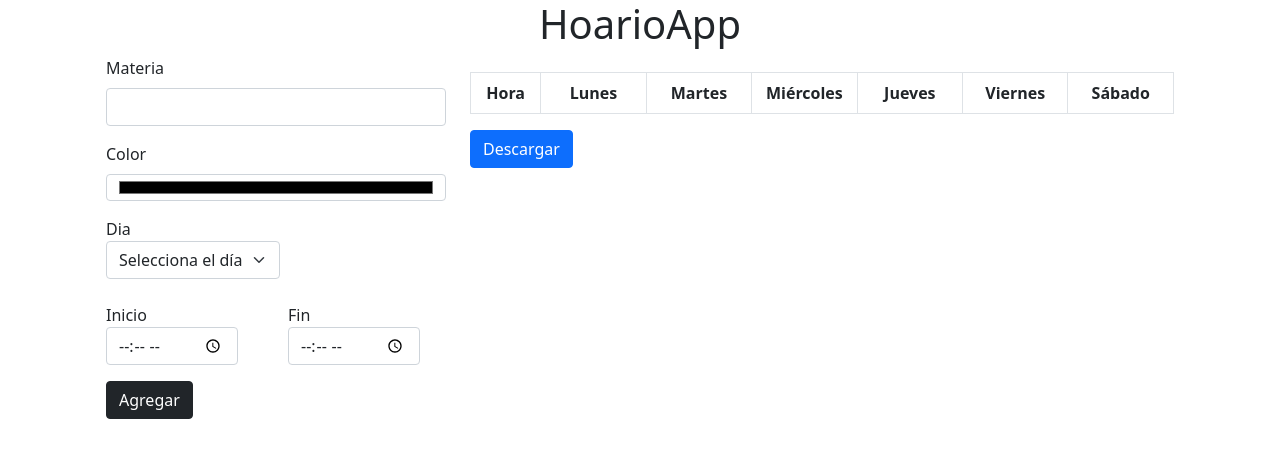
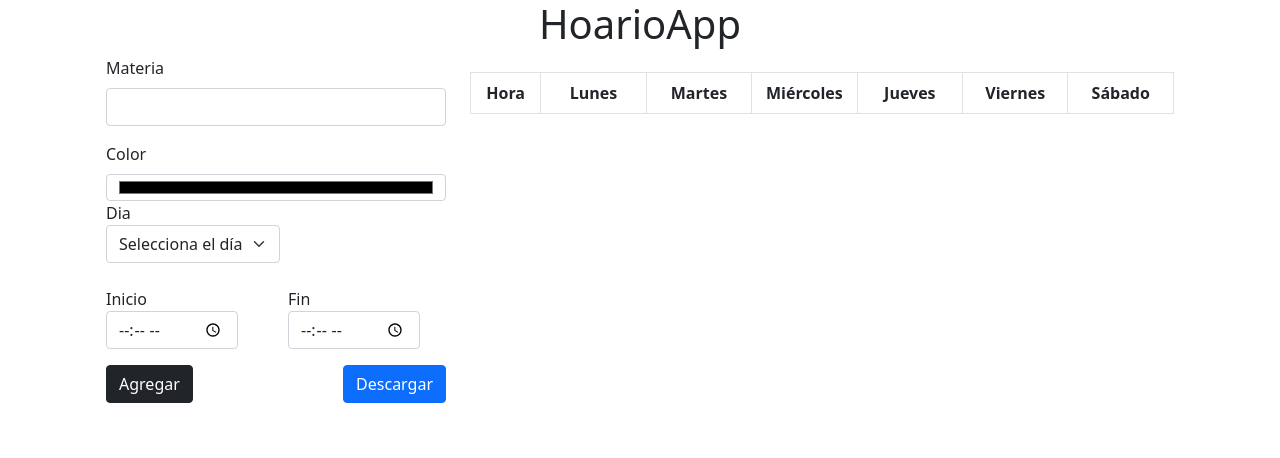
Before and after one commit to RodriGandaH/generadorDeHorario, a Vue app: page / in a window 1280 px wide. Shown: the top 458 px of the page. Built offline with nearby package versions, Linux system fonts and the light colour scheme.

Commit message:
cambiando de lugar boton descargar

```diff
--- a/src/App.vue
+++ b/src/App.vue
@@ -113,7 +113,7 @@ const exportarTabla = () => {
                         id="materia"
                     />
                 </div>
-                <div class="mb-3">
+                <div class="">
                     <label for="color" class="form-label">Color</label>
                     <input
                         v-model.trim="color"
@@ -165,7 +165,12 @@ const exportarTabla = () => {
                         </label>
                     </div>
                 </div>
-                <button type="submit" class="btn btn-dark">Agregar</button>
+                <div class="mt-3 d-flex justify-content-between">
+                    <button type="submit" class="btn btn-dark">Agregar</button>
+                    <a class="btn btn-primary" @click="exportarTabla"
+                        >Descargar</a
+                    >
+                </div>
             </form>
         </div>
 
@@ -200,11 +205,6 @@ const exportarTabla = () => {
                     </tr>
                 </tbody>
             </table>
-            <div class="mt-3">
-                <button class="btn btn-primary" @click="exportarTabla">
-                    Descargar
-                </button>
-            </div>
         </div>
     </div>
 </template>
```
